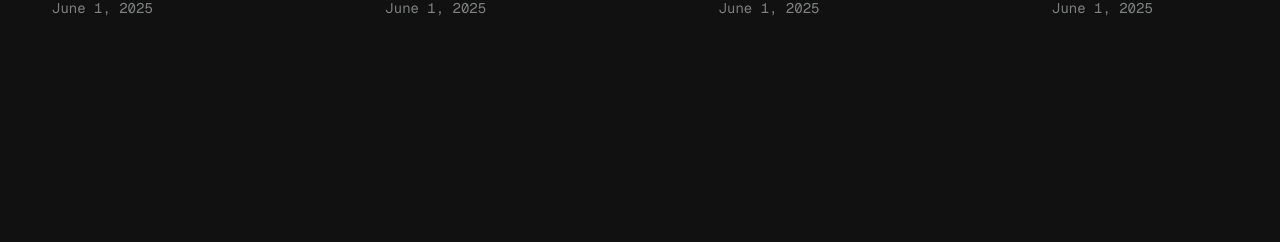
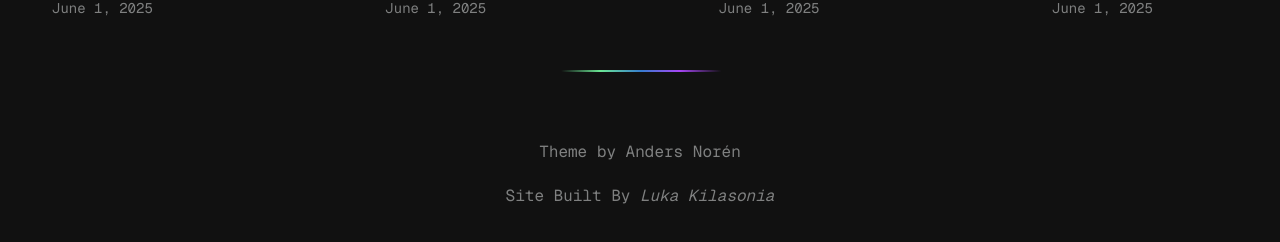
Before and after one commit to kila21/myblog, a React app in the folder frontend/: page / in a window 1280 px wide. Shown: the part 588-830 px from the top of the page. Before the commit the page ends 800 px from the top, so only its background shows below. Built offline with nearby package versions, Linux system fonts and the light colour scheme; the HTML template or start-up script is replaced by a standard one.

Commit message:
[layout] add footer in main layout

```diff
--- a/frontend/src/components/layout/MainLayout.tsx
+++ b/frontend/src/components/layout/MainLayout.tsx
@@ -1,6 +1,7 @@
 import { Outlet } from "react-router-dom";
 
 import { Header } from "./partials/Header";
+import { Footer } from "./partials/Footer"
 
 ;
 
@@ -11,6 +12,7 @@ const MainLayout = () => {
             <div className="w-auto h-auto mt-15">
                 <Outlet />
             </div>
+            <Footer />
         </>
     )
 }
```
